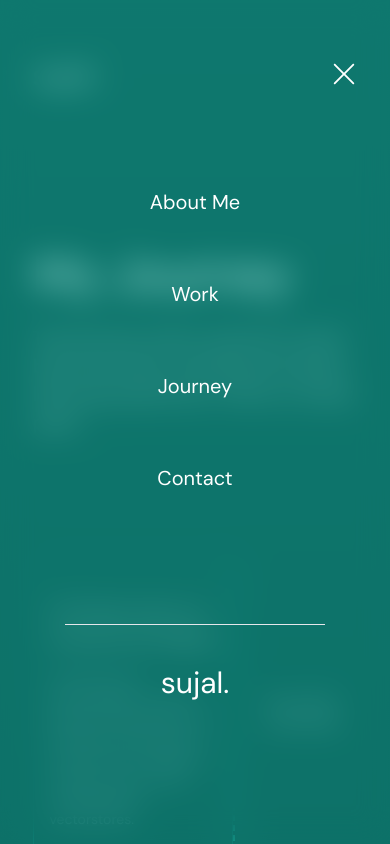
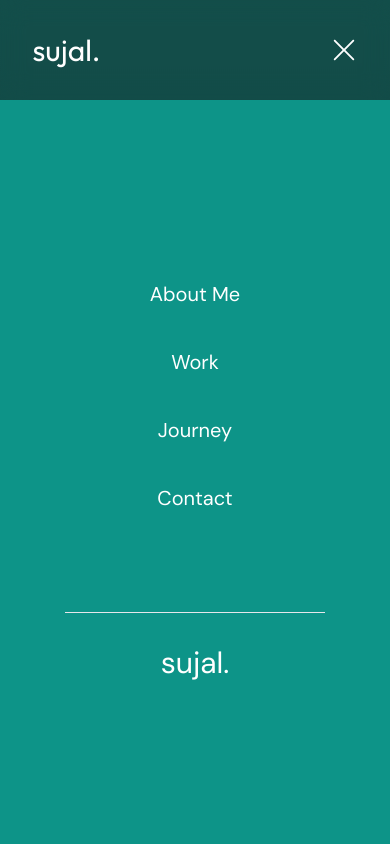
Before and after one commit to SujalSamai/Dev-Portfolio, a Next.js app: page /journey in a window 390 px wide. Both pictures are taken after a click on the icon 343 px from the left and 74 px from the top of the page. Shown: the top 844 px of the page. Built offline with nearby package versions, Linux system fonts and the light colour scheme.

Commit message:
UI Fixes

```diff
--- a/src/app/about/page.jsx
+++ b/src/app/about/page.jsx
@@ -9,7 +9,7 @@ import Link from 'next/link'
 
 const About = () => {
   return (
-    <section>
+    <section className='mt-28'>
       <div className='flex flex-col lg:flex-row justify-between'>
         <div className='lg:w-5/12 tracking-wider'>
           <h1 className={`text-5xl font-semibold ${dmSans.className} py-16`}>Hi I&apos;m Sujal Samai, web developer & content writer. </h1>
--- a/src/app/contact/page.jsx
+++ b/src/app/contact/page.jsx
@@ -6,7 +6,7 @@ import Socials from './Socials'
 const Contact = () => {
   return (
     <section>
-      <div className='lg:w-7/12 mb-32 mt-20'>
+      <div className='lg:w-7/12 mb-32 mt-40'>
         <h1 className={`text-5xl lg:text-7xl font-semibold ${dmSans.className} py-6`}>Get in Touch.</h1>
         <h6 className='text-xl lg:text-3xl'>Thanks for checking out the Portfolio. If you would like to contact me in the future or want to hire me, below is the way.</h6>
       </div>
--- a/src/app/journey/JourneyTrack.jsx
+++ b/src/app/journey/JourneyTrack.jsx
@@ -2,12 +2,13 @@ import React from 'react'
 
 const JourneyTrack = (props) => {
   return (
-    <div className='flex justify-between items-center hover:scale-105 transition-all duration-200 ease-in'>
-      <div className='flex flex-col gap-4 w-10/12 lg:w-1/2 rounded-lg py-8 px-4 border border-teal-700'>
+    <div className='flex justify-end lg:justify-between lg:items-center border-l-2 border-dashed border-teal-400 py-4 lg:py-0 lg:hover:scale-105 transition-all duration-200 ease-in'>
+      <div className='flex flex-col gap-4 w-11/12 lg:w-1/2 rounded-lg py-8 px-4 border border-teal-700'>
         <h2 className='text-lg lg:text-2xl'>{props.name}</h2>
         <p className='text-sm text-slate-300'>{props.desc}</p>
+        <p className='lg:hidden text-sm'>{props.date}</p>
       </div>
-      <div className='border-l-2 text-sm lg:text-base border-dashed border-teal-400 w-1/2 py-32 lg:py-20 pl-8'>{props.date}</div>
+      <div className='border-l-2 hidden lg:block text-sm lg:text-base border-dashed border-teal-400 w-1/2 py-32 lg:py-20 pl-8'>{props.date}</div>
     </div>
   )
 }
--- a/src/app/journey/page.jsx
+++ b/src/app/journey/page.jsx
@@ -72,7 +72,7 @@ const journeys= [
 const Journey = () => {
   return (
     <section className='mb-10'>
-      <div className='lg:w-7/12 mb-32 mt-20'>
+      <div className='lg:w-7/12 mb-32 mt-40'>
         <h1 className={`text-5xl lg:text-7xl font-semibold ${dmSans.className} py-6`}>My Journey</h1>
         <h6 className='text-xl lg:text-3xl'>The journey which started 3 years back has been amazing with great learning experience. Here&apos;s a sneak peak.</h6>
       </div>
--- a/src/app/page.jsx
+++ b/src/app/page.jsx
@@ -41,7 +41,7 @@ const projects = [
 export default function Home() {
   return (
     <>
-      <main className="flex flex-col lg:flex-row leading-relaxed tracking-wider mt-10">
+      <main className="flex flex-col lg:flex-row leading-relaxed tracking-wider mt-40">
         <div className="lg:w-4/12">
           <h1 className={`text-5xl pr-2 lg:pr-0 lg:text-6xl font-semibold ${dmSans.className} py-16`}>Hello, I&apos;m Sujal Samai.</h1>
         </div>
@@ -49,7 +49,7 @@ export default function Home() {
           <p className=" ">A final-year web developer student working on creating beautiful layouts and content for the web</p>
         </div>
       </main>
-      <div className="mt-28 lg:mt-20 flex justify-center lg:justify-start">
+      <div className="mt-28 lg:mt-20 flex justify-end lg:justify-start">
           <HiArrowDown className="w-16 h-16 motion-safe:animate-bounce"/>
       </div>
       <Services/>
--- a/src/app/work/page.jsx
+++ b/src/app/work/page.jsx
@@ -62,9 +62,9 @@ const projects = [
 const Work = () => {
   return (
     <section>
-      <div className='lg:w-7/12 mb-32 mt-20'>
+      <div className='lg:w-7/12 mb-32 mt-40'>
         <h1 className={`text-5xl lg:text-7xl font-semibold ${dmSans.className} py-6`}>Some of my works.</h1>
-        <h6 className='text-3xl lg:text-4xl'>Have a look at some of the projects that I&apos;ve worked upon in last few years.</h6>
+        <h6 className='text-xl lg:text-3xl'>Have a look at some of the projects that I&apos;ve worked upon in last few years.</h6>
       </div>
         <div className="mt-20 mb-5 flex justify-end">
           <HiArrowDown className="w-16 h-16 motion-safe:animate-bounce"/>
--- a/src/components/Navbar/Navbar.jsx
+++ b/src/components/Navbar/Navbar.jsx
@@ -40,8 +40,8 @@ const Navbar = () => {
     setOpen(false)
   }
   return (
-    <>
-      <nav className={`flex justify-between items-center ${outfit.className} my-14`}>
+    <nav className={`w-full fixed right-0 mx-auto z-[100] backdrop-blur-md`}>
+      <div className={`flex justify-between items-center w-10/12 lg:w-9/12 mx-auto py-8 lg:py-10 ${outfit.className}`}>
         <Link href="/" className='text-3xl lg:text-4xl hover:scale-105 transition-all duration-200 ease-in'>sujal.</Link>
         <div className="hidden lg:flex gap-10">
             {links.map((link)=>{
@@ -53,19 +53,19 @@ const Navbar = () => {
             open ? <RxCross1 className='h-7 w-7 z-50 relative' onClick={handleMenu}/>: <RiMenu3Line className='h-7 w-7 z-50 relative' onClick={handleMenu}/>
           }
         </div>
-      </nav>
+      </div>
       {
         open && (
-          <div className="bg-teal-600/60 backdrop-blur-lg py-44 w-full text-center text-xl h-screen absolute right-0 z-20 flex flex-col gap-10">
+          <div className="bg-teal-600 fixed right-0 max-h-screen backdrop-blur-lg py-44 w-full text-center text-xl h-screen z-20 flex flex-col gap-8">
             {links.map((link)=>{
-              return <Link key={link.id} href={link.url} onClick={closeMenu} className=' py-3 w-10/12 mx-auto'>{link.title}</Link>
+              return <Link key={link.id} href={link.url} onClick={closeMenu} className=' py-1 w-10/12 mx-auto'>{link.title}</Link>
             })}
-            <hr className='mt-20 w-8/12 mx-auto'/>
+            <hr className='mt-16 w-8/12 mx-auto'/>
             <Link href="/" className='text-3xl lg:text-4xl'>sujal.</Link>
           </div>
         )
       }
-    </>
+    </nav>
   )
 }
 
```
